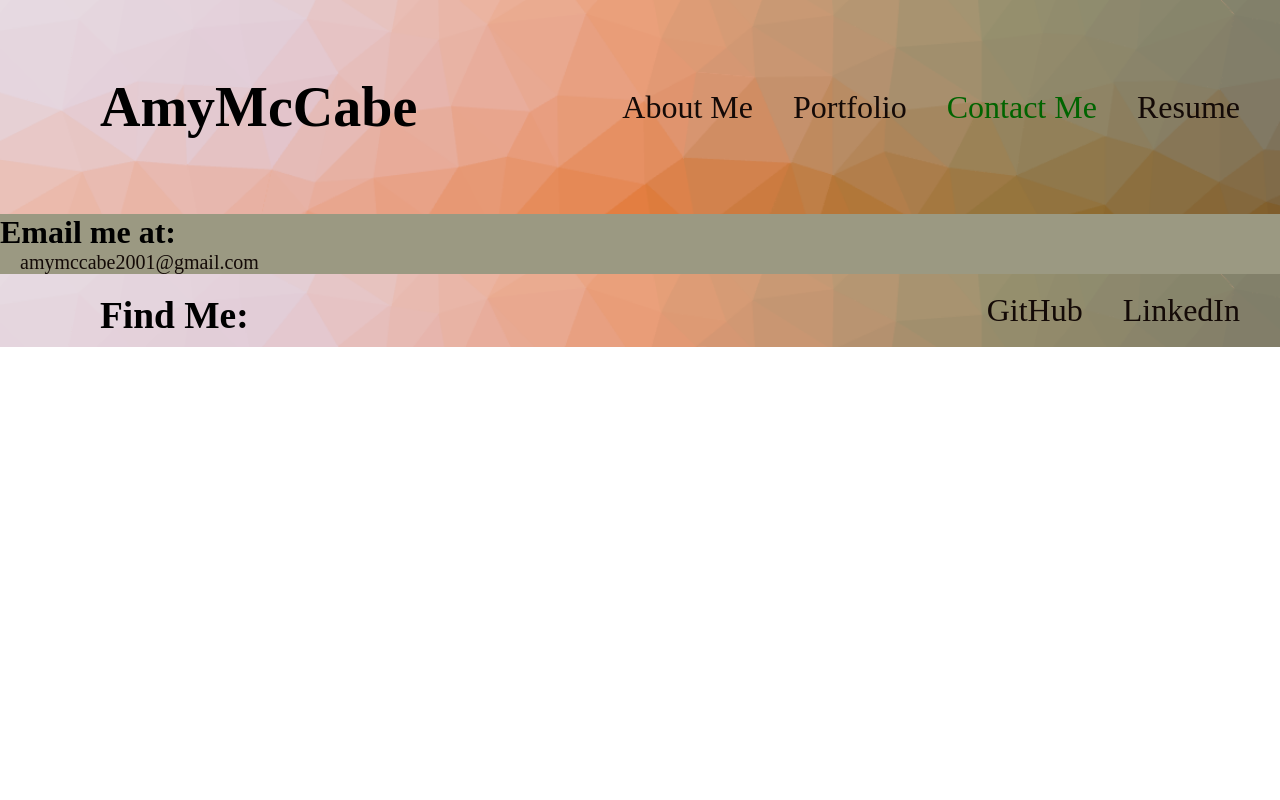
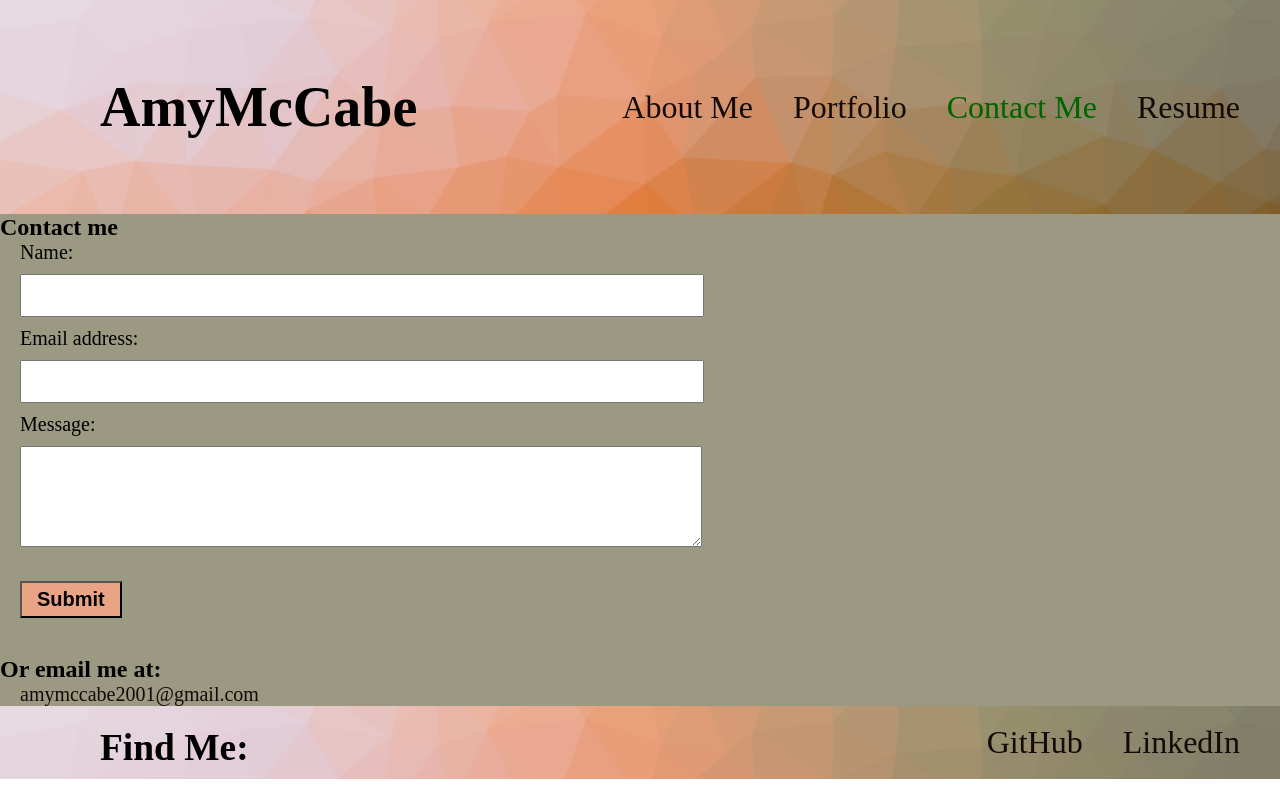
Before and after one commit to McAmy2001/Amy-McCabe-React, a React (Create React App) app: page / in a window 1280 px wide. Both pictures are taken after a click on the button "Contact Me". Built offline with nearby package versions, Linux system fonts and the light colour scheme; a web font is replaced by a local one.

Commit message:
added contact form functionality

```diff
--- a/package.json
+++ b/package.json
@@ -4,6 +4,7 @@
   "version": "0.1.0",
   "private": true,
   "dependencies": {
+    "@emailjs/browser": "^3.7.0",
     "@testing-library/user-event": "^13.5.0",
     "jest": "^27.5.1",
     "react": "^18.2.0",
--- a/src/components/Contact/index.js
+++ b/src/components/Contact/index.js
@@ -1,5 +1,7 @@
 import React, { useState } from 'react';
-/*import { validateEmail } from '../../utils/helpers';
+import { validateEmail } from '../../utils/helpers';
+import emailjs from '@emailjs/browser';
+
 
 function ContactForm() {
   const [formState, setFormState] = useState({ name: '', email: '', message: '' });
@@ -25,13 +27,29 @@ function ContactForm() {
 
     if (!errorMessage) {
       setFormState({ ...formState, [e.target.name]: e.target.value })
+      console.log(formState);
     }
   }
 
   function handleSubmit(e) {
     e.preventDefault();
     console.log(formState);
-    alert('Thank you for contacting me!');
+
+    const templateParams = {
+      user_name: name,
+      user_email: email,
+      message: message
+    };
+
+    emailjs.send('contact_service', 'contact_form', templateParams, '1xYivOBsAaSEObHf4')
+      .then((response) => {
+        console.log('SUCCESS!', response.status, response.text);
+      }, (err) => {
+        console.log('FAILED...', err);
+      });
+
+
+    alert('Thank you for contacting me! I\'ll be in touch soon.');
     setFormState({ name: '', email: '', message: '' });
     document.getElementById('contact-form').reset();
   }
@@ -41,15 +59,15 @@ function ContactForm() {
       <h1 data-testid='contact' >Contact me</h1>
       <form id="contact-form" onSubmit={handleSubmit}>
         <div>
-          <label htmlFor="name">Name:</label><br/>
+          <label htmlFor="name">Name:</label><br />
           <input type="text" defaultValue={name} onBlur={handleChange} name="name" />
         </div>
         <div>
-          <label htmlFor='email'>Email address:</label><br/>
+          <label htmlFor='email'>Email address:</label><br />
           <input type="email" defaultValue={email} onBlur={handleChange} name="email" />
         </div>
         <div>
-          <label htmlFor='message'>Message:</label><br/>
+          <label htmlFor='message'>Message:</label><br />
           <textarea name="message" defaultValue={message} onBlur={handleChange} rows="5" />
         </div>
 
@@ -61,20 +79,20 @@ function ContactForm() {
 
         <button type="submit" data-testid='submit'>Submit</button>
       </form>
-      <br/>
+      <br />
       <h2>Or email me at:</h2>
       <a id='email-link' href="mailto:amymccabe2001@gmail.com"><span>amymccabe2001@gmail.com</span></a>
 
     </section>
   )
-} */
-function ContactForm() {
+}
+/*function ContactForm() {
   return (
     <div>
     <h1>Email me at:</h1>
     <a id='email-link' href="mailto:amymccabe2001@gmail.com"><span>amymccabe2001@gmail.com</span></a>
     </div>
   )
-}
+} */
 
 export default ContactForm;
```
Also changed, not shown: 1 other file (tests, documents, lock files or other folders).
